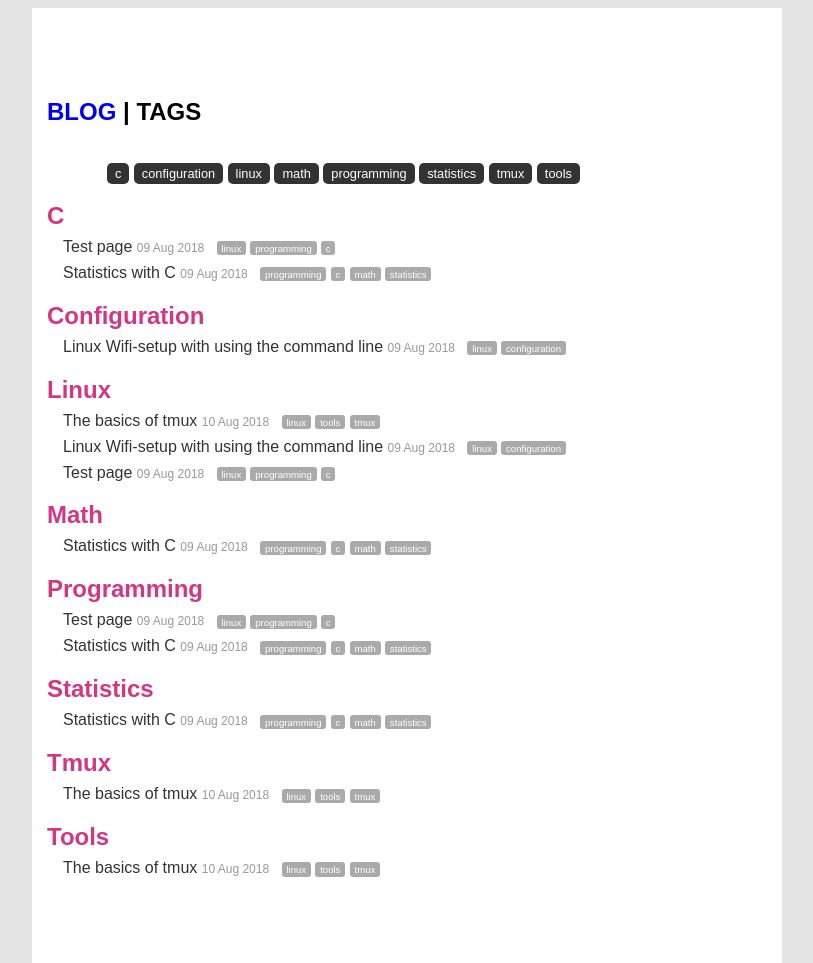
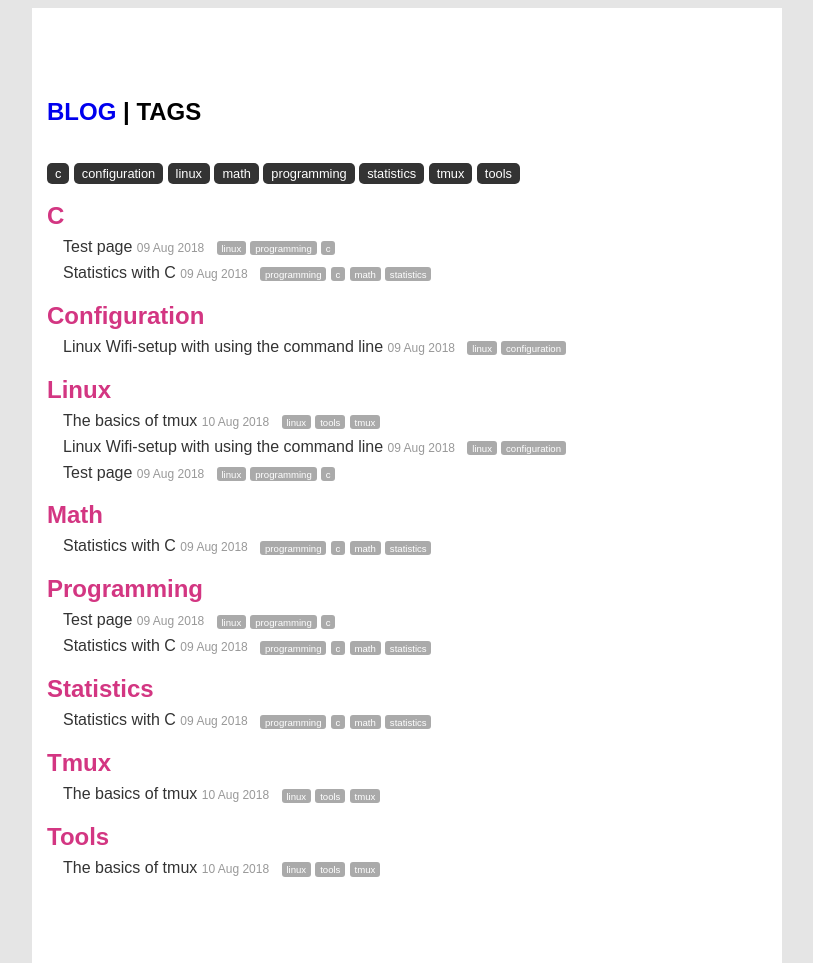
Before and after one commit to execas/execas.github.io, a Jekyll site: the page built from tags.html, in a window 1280 px wide. Shown: the whole page, without its empty margins (233-1046 px from the left). Built offline with Jekyll 4.4.1, drawn with Linux system fonts in a browser that asks for light colours.

Commit message:
Update tags.html

```diff
--- a/tags.html
+++ b/tags.html
@@ -32,11 +32,10 @@ title:    Tags
 <br/>
 
 <div class="posts">
- <div class="top-tagmarks">
+
 {% for tag in tags %}
 <a class="tag-mark" href="#{{ tag | slugify }}">{{ tag }}</a>
 {% endfor %}
-  </div>
 
 {% for tag in tags %}
 <h2 class="tag-header" id="{{ tag | slugify }}">{{ tag }}</h2>
```
